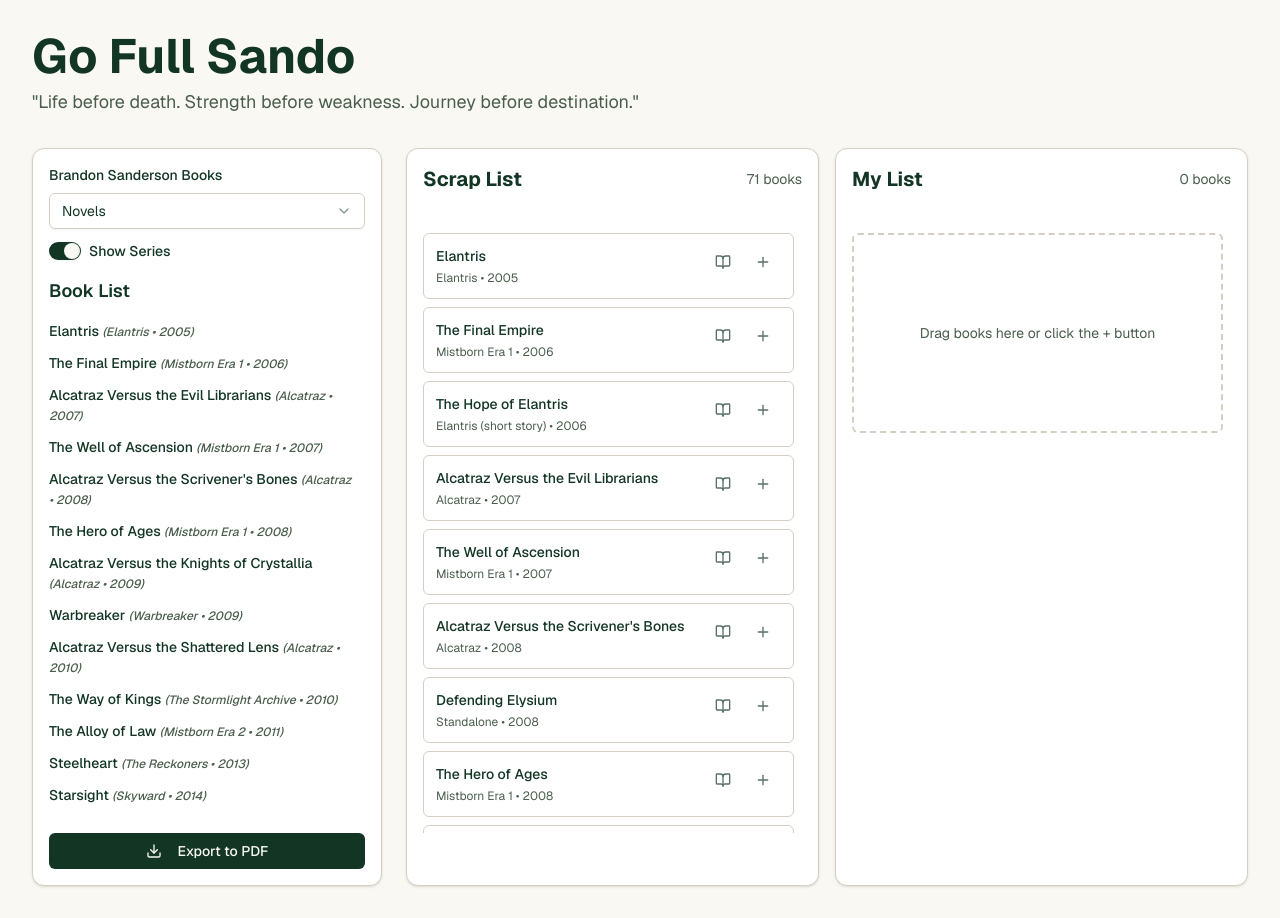
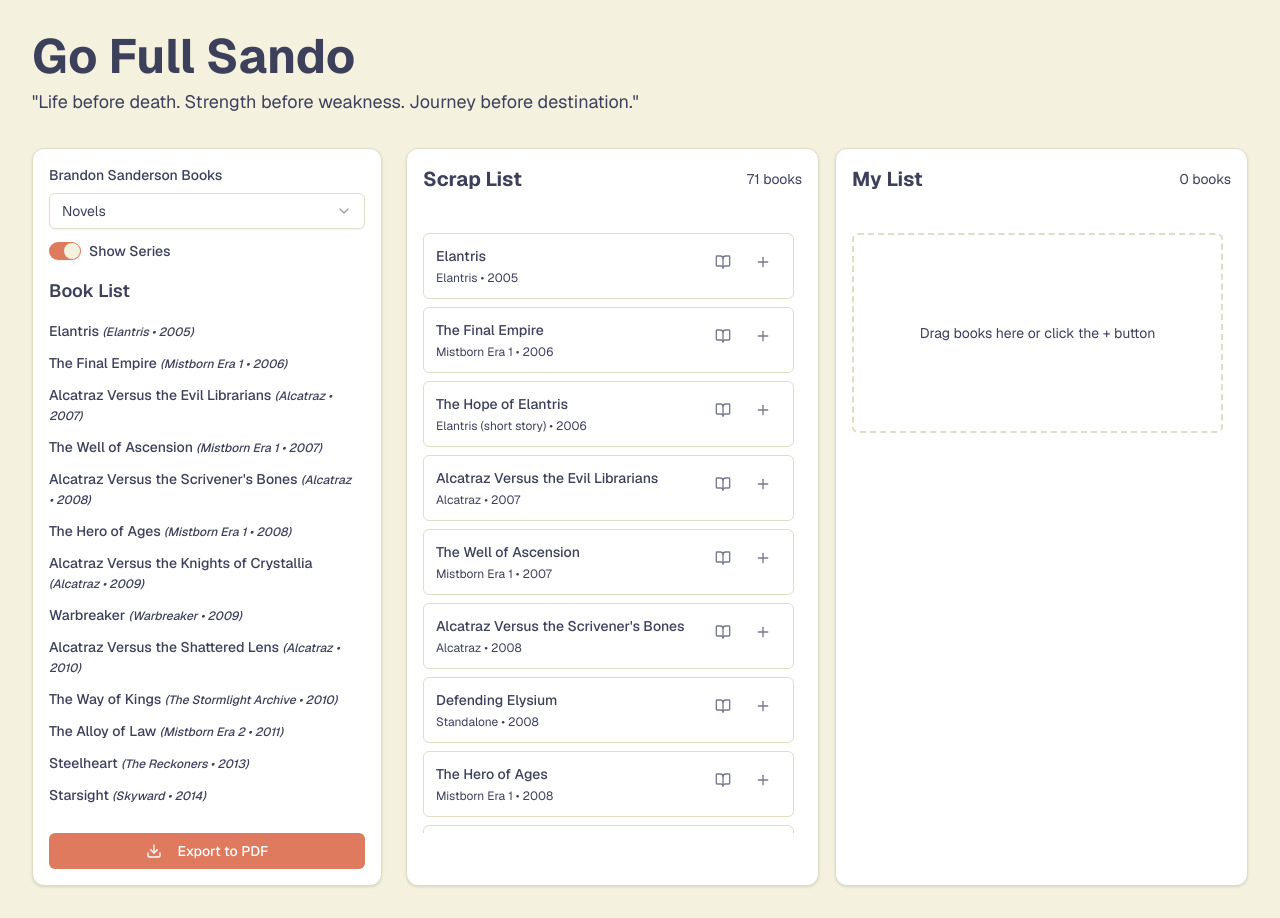
Before and after one commit to andrewapple/brandon-sanderson-reading-order, a Next.js app: page / in a window 1280 px wide. Built offline with nearby package versions, Linux system fonts and the light colour scheme.

Commit message:
revert v27 changes and initialize project files
Co-authored-by: Andrew Apple <13020779+andrewapple@users.noreply.github.com>

```diff
--- a/app/globals.css
+++ b/app/globals.css
@@ -4,49 +4,49 @@
 @custom-variant dark (&:is(.dark *));
 
 :root {
-  /* Updated theme with Phthalo Green (#123524) inspired palette - deep forest green, warm cream, sage, and amber accents */
-  --background: #faf8f3;
-  --foreground: #123524;
+  /* Updated theme to match Brandon Sanderson book tracker design with provided color palette */
+  --background: #f4f1de;
+  --foreground: #3d405b;
   --card: #ffffff;
-  --card-foreground: #123524;
+  --card-foreground: #3d405b;
   --popover: #ffffff;
-  --popover-foreground: #123524;
-  --primary: #123524;
-  --primary-foreground: #faf8f3;
-  --secondary: #6b8e7f;
+  --popover-foreground: #3d405b;
+  --primary: #e07a5f;
+  --primary-foreground: #ffffff;
+  --secondary: #81b29a;
   --secondary-foreground: #ffffff;
-  --muted: #e8e4db;
-  --muted-foreground: #4a5e4d;
-  --accent: #d4a574;
-  --accent-foreground: #123524;
-  --destructive: #c44536;
+  --muted: #f2cc8f;
+  --muted-foreground: #3d405b;
+  --accent: #81b29a;
+  --accent-foreground: #ffffff;
+  --destructive: #e07a5f;
   --destructive-foreground: #ffffff;
-  --border: #d4cfc2;
-  --input: #d4cfc2;
-  --ring: #123524;
+  --border: #e0dcc8;
+  --input: #e0dcc8;
+  --ring: #e07a5f;
   --radius: 0.5rem;
 }
 
 .dark {
-  --background: #0d1f16;
-  --foreground: #e8e4db;
-  --card: #1a3328;
-  --card-foreground: #e8e4db;
-  --popover: #1a3328;
-  --popover-foreground: #e8e4db;
-  --primary: #6b8e7f;
+  --background: #3d405b;
+  --foreground: #f4f1de;
+  --card: #4a4d6b;
+  --card-foreground: #f4f1de;
+  --popover: #4a4d6b;
+  --popover-foreground: #f4f1de;
+  --primary: #e07a5f;
   --primary-foreground: #ffffff;
-  --secondary: #4a5e4d;
-  --secondary-foreground: #e8e4db;
-  --muted: #2a4537;
-  --muted-foreground: #a8b5ad;
-  --accent: #d4a574;
-  --accent-foreground: #0d1f16;
-  --destructive: #c44536;
+  --secondary: #81b29a;
+  --secondary-foreground: #ffffff;
+  --muted: #f2cc8f;
+  --muted-foreground: #f4f1de;
+  --accent: #81b29a;
+  --accent-foreground: #ffffff;
+  --destructive: #e07a5f;
   --destructive-foreground: #ffffff;
-  --border: #2a4537;
-  --input: #2a4537;
-  --ring: #6b8e7f;
+  --border: #5a5d7b;
+  --input: #5a5d7b;
+  --ring: #e07a5f;
 }
 
 @theme inline {
```
